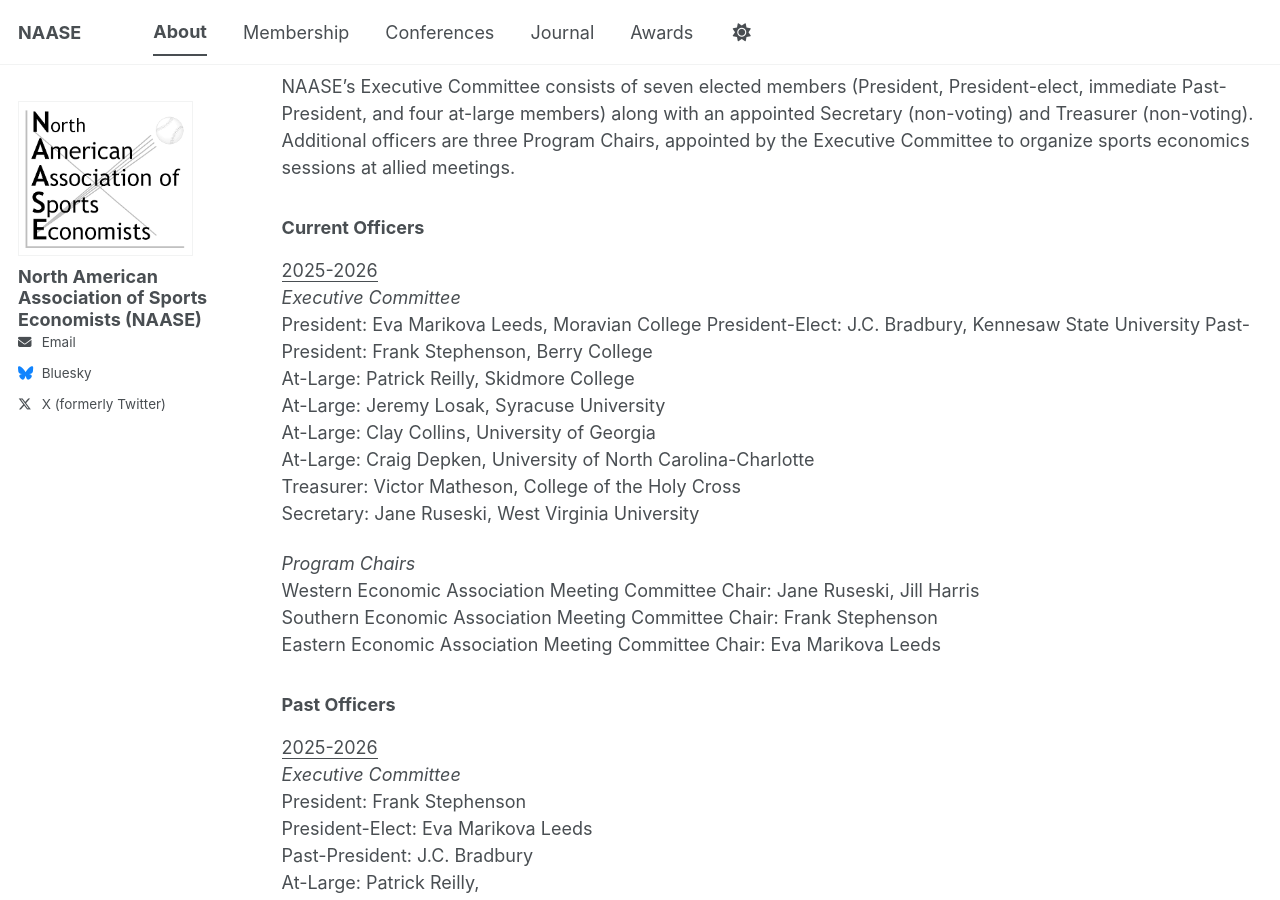
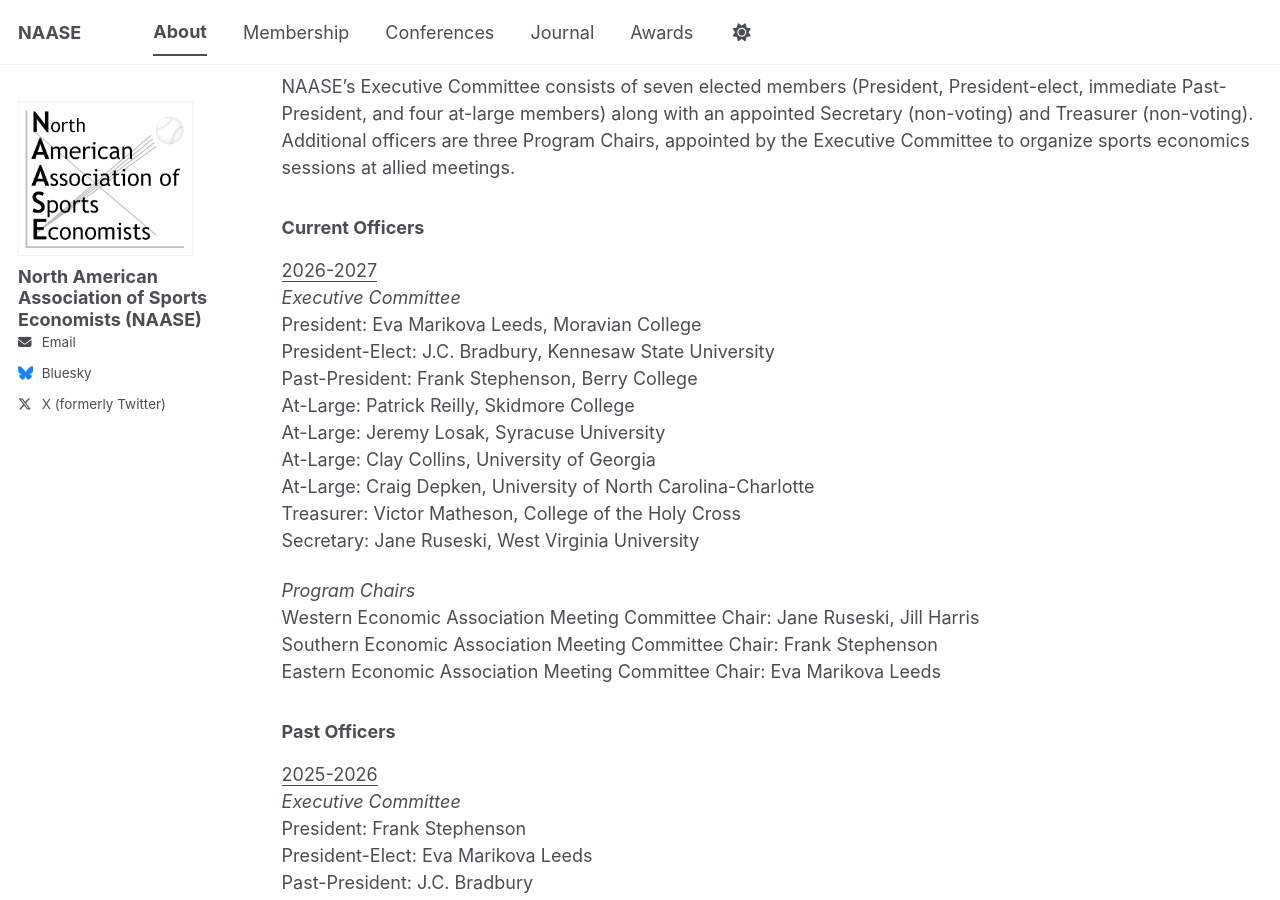
Before and after one commit to naaseweb/naaseweb.github.io, a Jekyll site: the page built from _pages/about-us.md, in a window 1280 px wide and 900 px high, scrolled down 373 px. Built offline with Jekyll 4.4.1, drawn with Linux system fonts in a browser that asks for light colours; a script bundle is joined from its source files by our own code; library files that are not in the unit come from our copies.

Commit message:
Update about-us.md

```diff
--- a/_pages/about-us.md
+++ b/_pages/about-us.md
@@ -18,7 +18,7 @@
 
 
 ### Current Officers
-<u>2025-2026 </u>
+<u>2026-2027 </u>
 *Executive Committee*
 President:  Eva Marikova Leeds, Moravian College
 President-Elect:  J.C. Bradbury, Kennesaw State University
```
